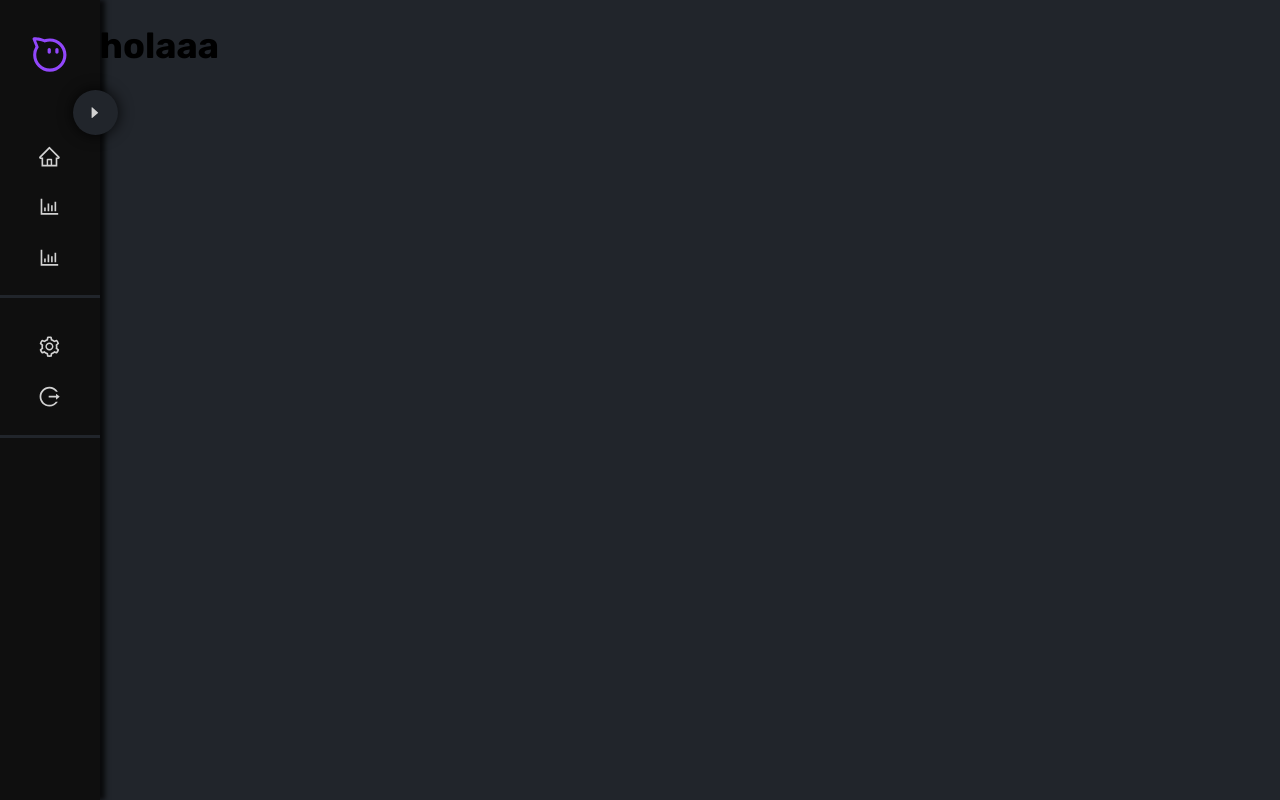
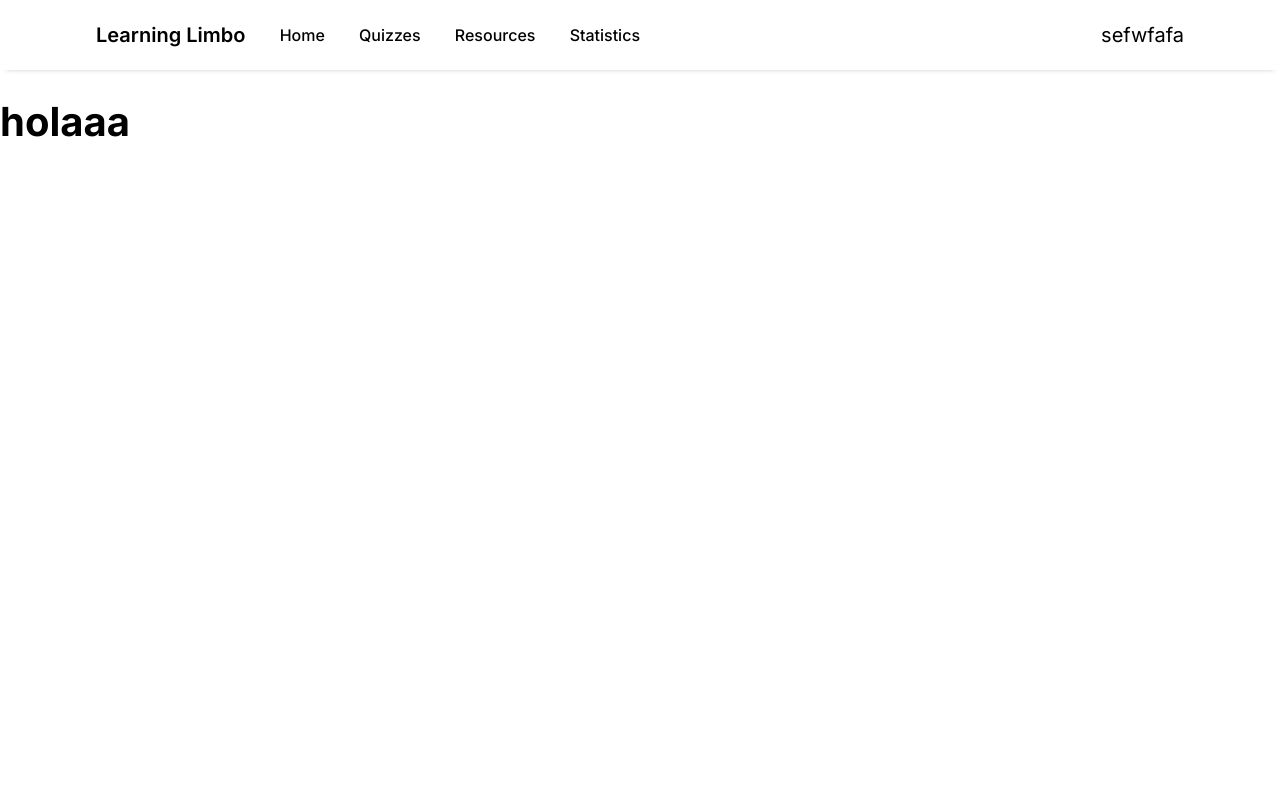
Before and after one commit to void-david/desarolho_web, a Next.js app: page / in a window 1280 px wide. Built offline with nearby package versions, Linux system fonts and the light colour scheme.

Commit message:
navbar basada en figma

```diff
--- a/app/components/navbar.tsx
+++ b/app/components/navbar.tsx
@@ -1,59 +1,23 @@
-'use client'
-
-import React, { useState } from 'react';
 import styles from '@/styles/navbar.module.css';
-import { AiOutlineAliwangwang, AiOutlineHome, AiOutlineBarChart, AiOutlineSetting, AiOutlineLogout, AiFillCaretRight } from "react-icons/ai";
-import Link from 'next/link'
+import Link from 'next/link';
 
 export default function Navbar() {
 
-  const [isMinimized, setIsMinimized] = useState(true);
+  return (
+    <div className={styles.navbar}>
+      <div className={styles.stack}>
+        <div className={styles.navlinks}>
+          <Link className={styles.bigText} href={"/"}>Learning Limbo</Link>
+          <Link className={styles.smallText} href={"/"}>Home</Link>
+          <Link className={styles.smallText} href={"/quizzes"}>Quizzes</Link>
+          <Link className={styles.smallText} href={"/"}>Resources</Link>
+          <Link className={styles.smallText} href={"/"}>Statistics</Link>
+        </div>
 
-  const handleMinimizeClick = () => {
-    setIsMinimized(!isMinimized);
-  };
-
-  const containerStyle = isMinimized ? styles.minimizedContainer : styles.container;
+        <div>sefwfafa</div>
+      </div>
 
 
-  return (
-
-    <div className={containerStyle}>
-      <Link href="/" className={styles.titleHeader}>
-        <AiOutlineAliwangwang className={styles.bigIcon} />
-        {!isMinimized && <h1 className={styles.bigText}>Quiz Game</h1>}
-      </Link>
-
-      <div className={styles.buttonContainer} >
-        <Link href="/" className={styles.button}>
-          <AiOutlineHome className={styles.icon} />
-          {!isMinimized && <h2 className={styles.smallText}>Home</h2>}
-        </Link>
-        <Link href="/estadisticas" className={styles.button}>
-          <AiOutlineBarChart className={styles.icon} />
-          {!isMinimized && <h2 className={styles.smallText}>Estadísticas</h2>}
-        </Link>
-        <Link href="/notes" className={styles.button}>
-          <AiOutlineBarChart className={styles.icon} />
-          {!isMinimized && <h2 className={styles.smallText}>Notes</h2>}
-        </Link>
-      </div>
-
-      <div className={styles.buttonContainer}>
-        <div className={styles.button}>
-          <AiOutlineSetting className={styles.icon} />
-          {!isMinimized && <h2 className={styles.smallText}>Configuración</h2>}
-        </div>
-
-        <div className={styles.button}>
-          <AiOutlineLogout className={styles.icon} />
-          {!isMinimized && <h2 className={styles.smallText}>Salir</h2>}
-        </div>
-      </div>
-
-      <div className={styles.minimizeButton} onClick={handleMinimizeClick}>
-        <AiFillCaretRight className={styles.icon} />
-      </div>
 
     </div>
   )
--- a/app/globals.css
+++ b/app/globals.css
@@ -1,46 +1,15 @@
-@media screen and (max-width: 600px){
-  html{
-    font-size: 15px;
-  }
-}
-
-@media screen and (600px <= width < 900px){
-  html{
-    font-size: 16px;
-  }
-}
-
-@media screen and (900px <= width < 1200px){
-  html{
-    font-size: 17px;
-  }
-}
-
-@media screen and (1200px <= width < 1500px){
-  html{
-    font-size: 18px;
-  }
-}
-
-@media screen and (min-width: 1500px){
-  html{
-    font-size: 19px;
-  }
-}
-
 body{
   width: 100%;
   height: 100vh;
   padding: 0;
   margin: 0;
-  background-color: var(--quaternary-color);
-  display: flex;
+  background-color: var(--secondary-color);
  }
 
  :root{
-   --navbar-size: 17.5rem;
+    font-size: 20px;
    --primary-color: #0f0f0f;
-   --secondary-color: rgb(210,210,210);
+   --secondary-color: rgb(255, 255, 255);
    --tertiary-color: #9247FC;
    --quaternary-color: #21252b;
  }
--- a/app/layout.tsx
+++ b/app/layout.tsx
@@ -4,11 +4,11 @@ import Navbar from "@/app/components/navbar";
 import styles from "@/styles/layout.module.css";
 import "./globals.css";
 
-const inter = Inter({ subsets: ["latin"] });
-const rubik = Rubik({ subsets: ["latin"],  weight: ['400', '500', '600', '700'], style: ['normal', 'italic']});
+const inter = Inter({ subsets: ["latin"], weight: ['400', '500', '600', '700'], style: ['normal'] });
+
 
 export const metadata: Metadata = {
-  title: "Quiz Game",
+  title: "Learning Limbo",
   description: "Made by Kaled Enriquez",
 };
 
@@ -19,11 +19,9 @@ export default function RootLayout({
 }>) {
   return (
     <html lang="en">
-      <body className={rubik.className}>
+      <body className={inter.className}>
         <Navbar/>
-        <div className={styles.pageContainer}>
-          {children}
-        </div>
+        {children}
 
       </body>
     </html>
--- a/app/page.tsx
+++ b/app/page.tsx
@@ -1,4 +1,3 @@
-import Image from "next/image";
 import styles from "@/app/page.module.css";
 
 
--- a/styles/layout.module.css
+++ /dev/null
@@ -1,4 +0,0 @@
-.pageContainer {
-display: flex;
-width: 100%;
-}
--- a/styles/navbar.module.css
+++ b/styles/navbar.module.css
@@ -1,108 +1,43 @@
-.container{
-  position: relative;
-  top: 0;
-  left: 0;
-  width: var(--navbar-size);
-  height: 100dvh;
-  background-color: var(--primary-color);
-  transition: width 0.2s ease-out;
-  -webkit-box-shadow: 5px 0px 5px 0px rgba(0,0,0,0.75);
-  -moz-box-shadow: 5px 0px 5px 0px rgba(0,0,0,0.75);
-  box-shadow: 5px 0px 5px 0px rgba(0,0,0,0.75);
-
+.navbar{
+  width: 100%;
+  height: 70px;
+  background-color: rgb(255, 255, 255);
+  display: flex;
+  flex-wrap: wrap;
+  justify-content: center;
+  box-shadow: 0px 5px 5px -6px rgba(0, 0, 0, 0.3);
 }
 
-.minimizedContainer {
-  position: relative;
-  top: 0;
-  left: 0;
-  width: 6rem;
-  height: 100dvh;
-  background-color: var(--primary-color);
-  transition: width 0.2s ease-in-out;
-  -webkit-box-shadow: 5px 0px 5px 0px rgba(0,0,0,0.75);
-  -moz-box-shadow: 5px 0px 5px 0px rgba(0,0,0,0.75);
-  box-shadow: 5px 0px 5px 0px rgba(0,0,0,0.75);
-}
-
-.titleHeader{
+.stack{
+  height: 100%;
+  width: 85%;
+  background-color: white;
   display: flex;
-  justify-content: space-around;
-  text-decoration: none;
+  flex-wrap: wrap;
+  justify-content: space-between;
   align-items: center;
-  height: 6rem;
 }
 
 .bigText{
-  color: var(--secondary-color);
-  font-size: 2rem;
+  font-size: 1rem;
+  color: black;
+  text-decoration: none;
+  font-weight: 600;
+
 }
 
 .smallText{
   display: flex;
-  justify-content: start;
-  color: var(--secondary-color);
-  font-size: 1.3rem;
-  font-weight: 400;
-  width: 65%;
+  flex-wrap: wrap;
+  align-items: center;
+  font-size: 0.8rem;
+  color: black;
+  text-decoration: none;
+  font-weight: 500;
 }
 
-.bigIcon{
-  color: var(--tertiary-color);
-  font-size: 2.5rem;
+.navlinks{
+  display: flex;
+  width: 50%;
+  justify-content: space-between;
 }
-
-.buttonContainer{
-  display: flex;
-  margin-top: 2rem;
-  background-color: var(--primary-color);
-  flex-direction: column;
-  justify-content: center;
-  align-items: center;
-  border-bottom: 3px solid var(--quaternary-color);
-
-}
-
-.button{
-  display: flex;
-  margin-bottom: 1.4rem;
-  justify-content: space-around;
-  text-decoration: none;
-  align-items: center;
-  background-color: var(--primary-color);
-  color: var(--secondary-color);
-  height: 1.4rem;
-  width: 100%;
-  cursor: pointer;
-}
-
-.minimizeButton{
-  display: flex;
-  justify-content: space-around;
-  align-items: center;
-  position: absolute;
-  background-color: var(--quaternary-color);
-  color: var(--secondary-color);
-  font-size: 1.4rem;
-  height: 2.5rem;
-  width: 2.5rem;
-  border-radius: 50%;
-  top: 5rem;
-  right: -1rem;
-  -webkit-box-shadow: 0px 0px 14px 1px rgba(0,0,0,0.75);
--moz-box-shadow: 0px 0px 14px 1px rgba(0,0,0,0.75);
-box-shadow: 0px 0px 14px 1px rgba(0,0,0,0.75);
-  cursor: pointer;
-}
-
-.minimizeButton:hover{
-  background-color: var(--primary-color);
-}
-
-.icon{
-  display: flex;
-  justify-content: end;
-  color: var(--secondary-color);
-  font-size: 1.3rem;
-  width: 35%;
-}
```
